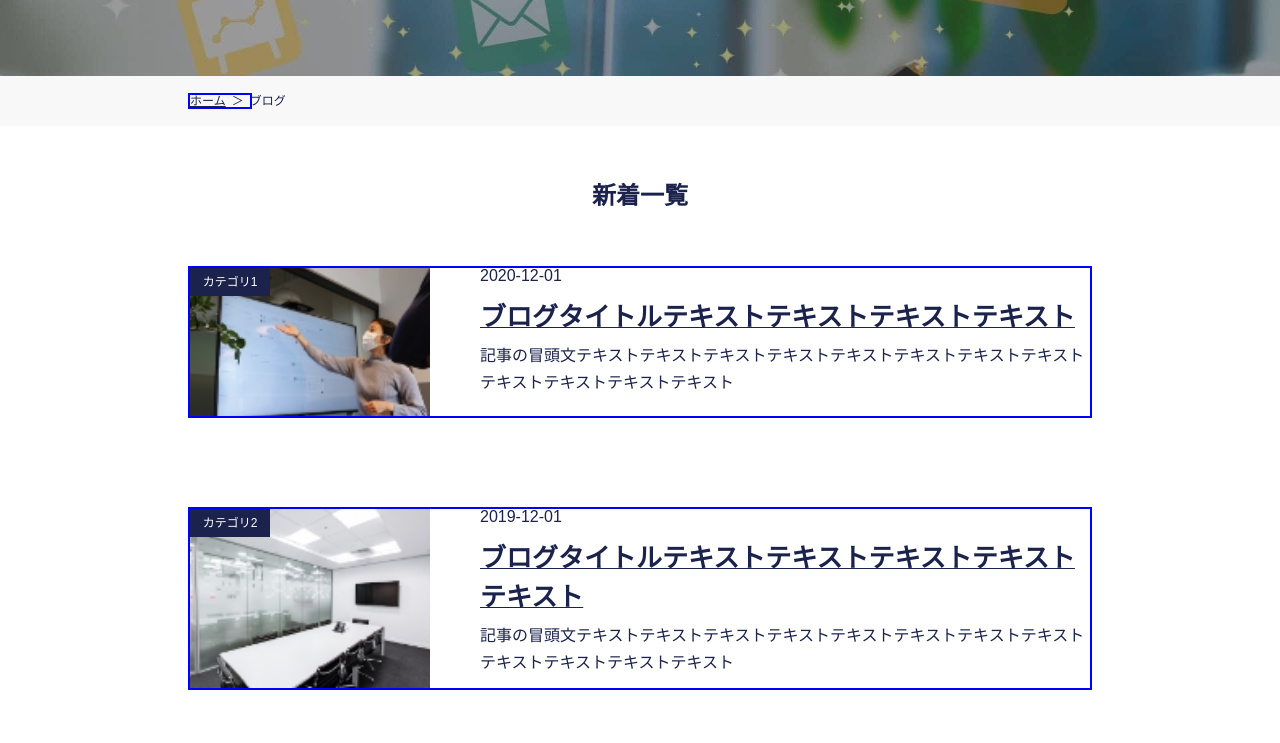
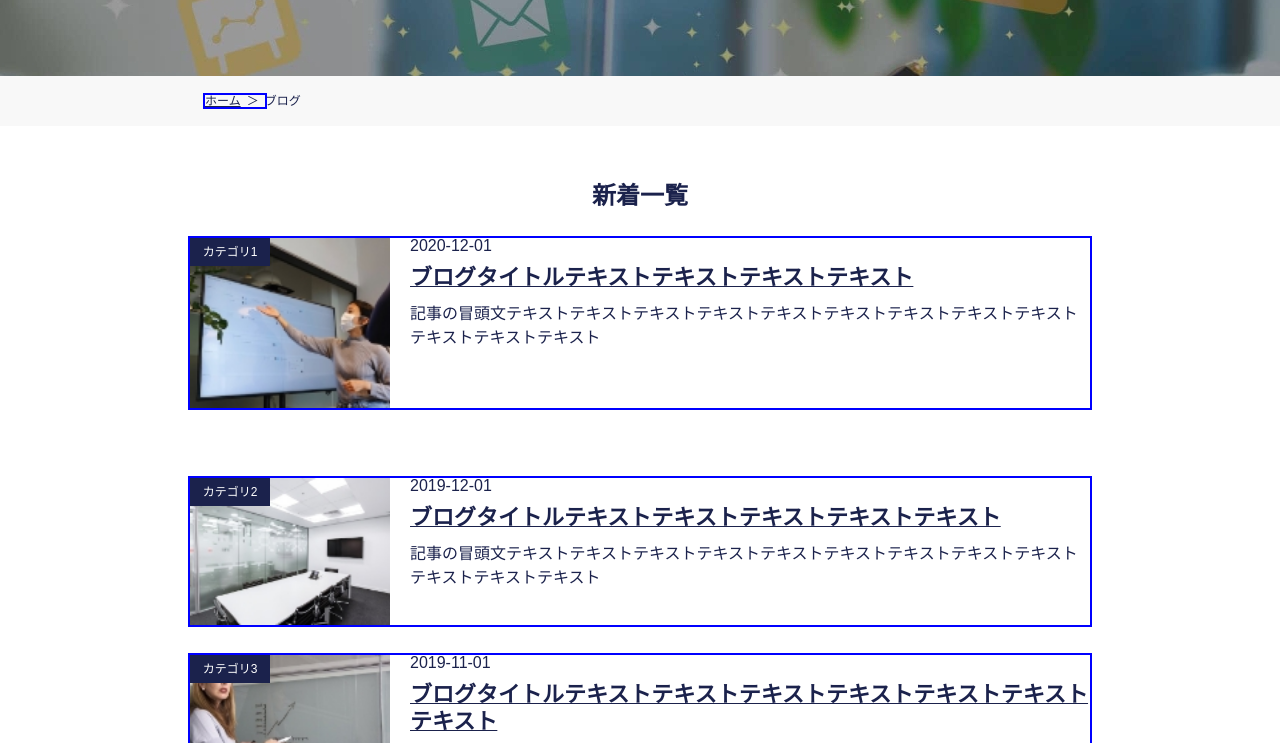
Before and after one commit to yamanoha-hub/engress, a website: page blog.html in a window 1280 px wide. Shown: the part 225-968 px from the top of the page. Drawn offline with nearby package versions, Linux system fonts and the light colour scheme.

Commit message:
blog.htmlレスポンシブ作成

```diff
--- a/blog.html
+++ b/blog.html
@@ -54,6 +54,12 @@
           <a href="#" class="contact-btn btn">お問い合わせ</a>
         </div>
         <!-- /.header__right -->
+        <div class="hamburger">
+          <span></span>
+          <span></span>
+          <span></span>
+        </div>
+        <!-- /hamburger -->
       </div>
       <!-- /.header__inner -->
     </header>
--- a/sass/_base.scss
+++ b/sass/_base.scss
@@ -13,7 +13,6 @@ body {
   color: $font-Color;
   font-weight: bold;
   font-family: "游ゴシック体", 'YuGothic', "游ゴシック Medium", "Yu Gothic Medium", "游ゴシック", "Yu Gothic", sans-serif;
-
 }
 
 p {
@@ -36,6 +35,21 @@ a:hover {
   opacity: 0.6;
   transition: 0.5s;
 }
+
+// ============================================
+// メディアクエリ
+// ============================================
+$breakpoints: (
+  l: "screen and (max-width: 1600px)", //PC
+  m: "screen and (max-width: 1280px)", //タブレット
+  s: "screen and (max-width: 599px)",  //スマートフォン
+);
+@mixin media($breakpoint) {
+  @media #{map-get($breakpoints, $breakpoint)} {
+    @content;
+  }
+}
+
 
 // モジュール パーツ
 .plan-bg {
--- a/sass/_mixin.scss
+++ b/sass/_mixin.scss
@@ -1,18 +1,4 @@
 @import "_base";
-
-// ============================================
-// メディアクエリ
-// ============================================
-$breakpoints: (
-  l: "screen and (max-width: 1600px)", //PC
-  m: "screen and (max-width: 1280px)", //タブレット
-  s: "screen and (max-width: 599px)",  //スマートフォン
-);
-@mixin media($breakpoint) {
-  @media #{map-get($breakpoints, $breakpoint)} {
-    @content;
-  }
-}
 
 @mixin btnSet {
   box-sizing: border-box;
@@ -165,6 +151,9 @@ $breakpoints: (
       }
     }
   }
+  @include media(m) {
+    padding-left: 30px;
+  }
 }
 
 @mixin tile-btn {
@@ -197,6 +186,12 @@ $breakpoints: (
     .current {
       background-color: $site-Color;
       color: $color-Wh;
+    }
+    @include media(s) {
+      li {
+        width: 40px;
+        height: 40px;
+      }
     }
   }
 }
--- a/sass/style.scss
+++ b/sass/style.scss
@@ -1219,7 +1219,7 @@
   }
 }
 
-@include media(s) {
+@include media(m) {
 }
 
 .breadcrumb {
@@ -1235,6 +1235,12 @@
   &__ttl {
     color: $color-Wh;
     font-size: 32px;
+    @include media(m) {
+      font-size: 28px;
+    }
+    @include media(m) {
+      font-size: 24px;
+    }
   }
 }
 
@@ -1394,6 +1400,57 @@
         max-width: 240px;
       }
     }
+
+    @include media(m) {
+      margin-top: 30px;
+      height: 100%;
+      img {
+        max-width: 200px;
+      }
+
+      &__text {
+        margin-left: 20px;
+
+        h3 {
+          margin-top: 10px;
+          margin-bottom: 10px;
+          font-size: 22px;
+          line-height: 1.25;
+        }
+
+        .post {
+          line-height: 1.5;
+        }
+      }
+
+      &:nth-child(2) {
+        margin-top: 30px;
+        margin-bottom: 40px;
+        height: 170px;
+
+        img {
+          max-width: 200px;
+        }
+      }
+    }
+    @include media(s) {
+      margin-top: 30px;
+      &__text {
+        margin-left: 10px;
+
+        h3 {
+          margin-top: 5px;
+          margin-bottom: 5px;
+          font-size: 16px;
+          line-height: 1.25;
+        }
+
+        .post {
+          font-size: 12px;
+          line-height: 1.5;
+        }
+      }
+    }
   }
 
   &__tile {
```
Also changed, not shown: index.html (+0 -1 lines), sass/style.css, 1 other file.
